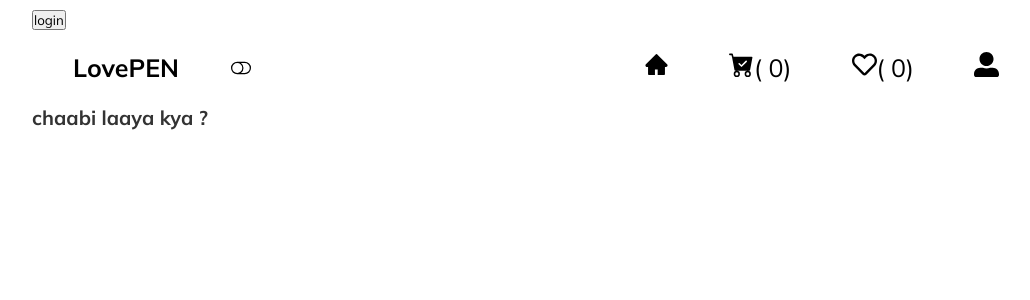
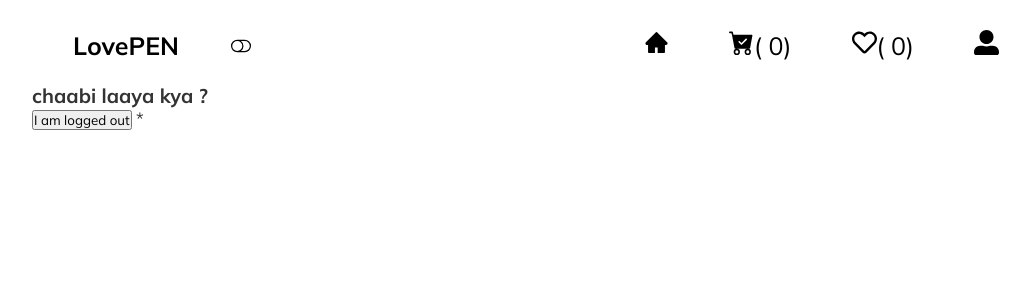
Before and after one commit to sakshijainn/lovePenEcommerce, a React (Create React App) app in the folder lovepen/: page /login in a window 1280 px wide. Shown: the top 300 px of the page, without its empty margins (104-1134 px from the left). Built offline with nearby package versions, Linux system fonts and the light colour scheme.

Commit message:
auth context setup

```diff
--- a/lovepen/src/App.js
+++ b/lovepen/src/App.js
@@ -1,5 +1,5 @@
 import React,{useState} from 'react'
-import {BrowserRouter as Router , Route , Switch} from "react-router-dom"
+import {BrowserRouter as Router , Route , Switch , Redirect} from "react-router-dom"
 import NavBar from './components/NavBar/NavBar.jsx'
 import Home from "./components/Home/Home.jsx"
 import Cart from "./components/Cart/Cart.jsx"
@@ -7,18 +7,44 @@ import Wishlist from "./components/Wishlist/Wishlist.jsx"
 import Login from "./components/Login/Login.jsx"
 import ProductDetail from './components/ProductDetail/ProductDetail.jsx'
 import CheckOut from './Private/CheckOut/CheckOut.jsx'
+import { useAuth } from './context/AuthContext.js'
 
+  // const login = false;
 
-// const login = false;
+  function PrivateRoute({ login  ,  ...props })
+  {
+
+    return login ? <Route {...props} /> : <Redirect replace to = "/login" />
+  }
+
+  // const PrivateRoute = ({ login, component: Component, ...rest }) => {
+  //   return (
+  //     <Route
+  //       {...rest}
+  //       render={(props) => {
+  //         if (login) return <Component {...props} />;
+  //         if (!login)
+  //           return (
+  //             <Redirect to='/login'  />
+  //           );
+  //       }}
+  //     />
+
+  //   );
+  // };
 
 
 const App = () => {
 
-  const[login , setLogin] = useState(false)
+  // const[login , setLogin] = useState(false)
+  // console.log(login)
+  const {isUserLogin} = useAuth();
+
+
 
   return (
    <Router>
-     <button onClick={()=>setLogin(login=>!login)}>{login? "logout":"login"}</button>
+
      <NavBar/>
      <Switch>
        <Route path ="/" component= {Home} exact>
@@ -40,9 +66,10 @@ const App = () => {
 
         <Route path ="/product/:id" component ={ProductDetail} exact/>
 
-       {login && <Route path ="/checkout" component={CheckOut} exact/>}
+       <PrivateRoute path ="/checkout" login={isUserLogin} component={CheckOut}/>
 
-       {!login && <Route path ="/checkout" component={Login} exact/>}
+
+
 
 
      </Switch>
--- a/lovepen/src/components/Login/Login.jsx
+++ b/lovepen/src/components/Login/Login.jsx
@@ -1,9 +1,13 @@
 import React from 'react'
+import { useAuth } from '../../context/AuthContext'
 import "./Login.css"
 const Login = () => {
+    const {isUserLogin , setLogin} = useAuth();
+
     return (
         <div>
             <h3>chaabi laaya kya ?</h3>
+             <button onClick={()=>setLogin(isUserLogin =>! isUserLogin)}>{isUserLogin ?"I am logged in":"I am logged out"}</button> *
         </div>
     )
 }
--- /dev/null
+++ b/lovepen/src/context/AuthContext.js
@@ -0,0 +1,18 @@
+import {createContext , useContext} from "react"
+import {useState} from "react"
+
+export const AuthContext = createContext();
+
+export const AuthProvider =({children}) =>{
+    const[isUserLogin , setLogin] = useState(false)
+
+    return(
+        <AuthContext.Provider value ={{isUserLogin , setLogin}}>
+            {children}
+        </AuthContext.Provider>
+    )
+}
+
+export const useAuth =()=>{
+    return useContext(AuthContext)
+}
--- a/lovepen/src/index.js
+++ b/lovepen/src/index.js
@@ -1,20 +1,25 @@
 import React from "react";
 import ReactDOM from "react-dom";
 import App from "./App";
+import { AuthProvider } from "./context/AuthContext";
 import { CartProvider } from "./context/CartContext";
 import { ProductProvider } from "./context/ProductContext";
 import { ThemeProvider } from "./context/ThemeContext";
 import { WishListProvider } from "./context/WishListContext";
 
+
 ReactDOM.render(
   //passing values and functions, you can also pass components called as children
   <React.StrictMode>
+
     <ThemeProvider>
       <ProductProvider>
         <WishListProvider>
+          <AuthProvider>
           <CartProvider>
             <App />
           </CartProvider>
+          </AuthProvider>
         </WishListProvider>
       </ProductProvider>
     </ThemeProvider>
```
